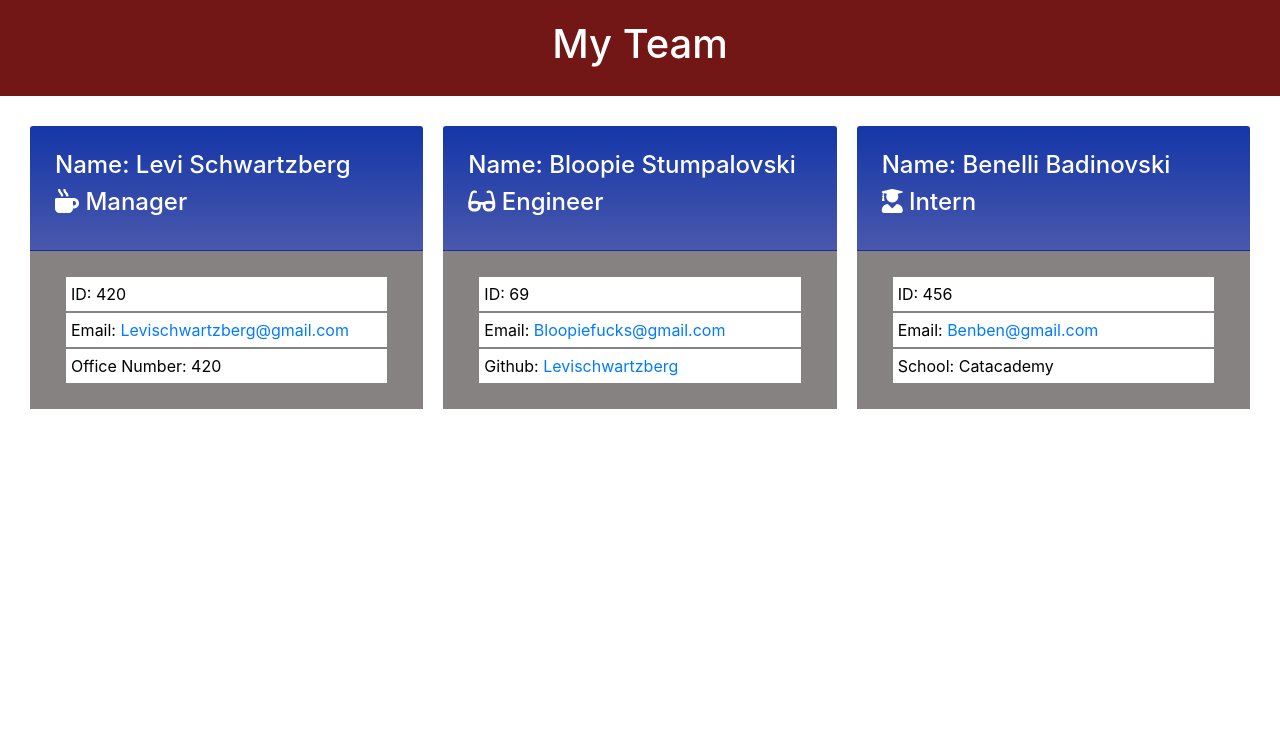
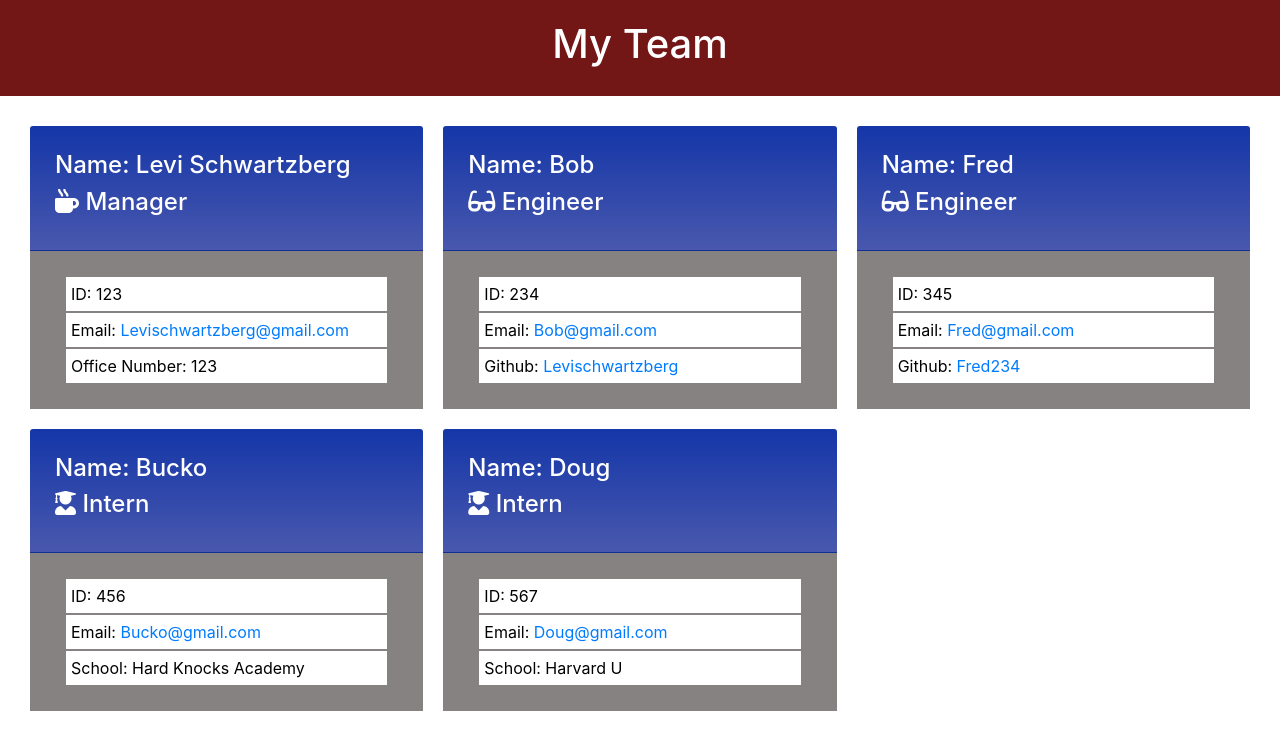
Before and after one commit to Levischwartzberg/Team_Profile_Generator, a website with bundled scripts: page index.html in a window 1280 px wide. Built offline with nearby package versions, Linux system fonts and the light colour scheme.

```diff
--- a/index.html
+++ b/index.html
@@ -41,13 +41,13 @@
                 </div>
                 <div class="card-info">
                     <p>
-                        ID: 420
+                        ID: 123
                     </p>
                     <p>
                         Email: <a href="mailto:Levischwartzberg@gmail.com"> Levischwartzberg@gmail.com </a>
                     </p>
                     <p>
-                        Office Number: 420
+                        Office Number: 123
                     </p>
                 </div>
             </div>
@@ -55,7 +55,7 @@
             <div class="employee-card col-12 col-md-6 col-lg-4">
                 <div class="card-header">
                     <h4>
-                        Name: Bloopie Stumpalovski
+                        Name: Bob
                     </h4>
                     <h4>
                         <i class="fas fa-glasses"></i> Engineer
@@ -63,10 +63,10 @@
                 </div>
                 <div class="card-info">
                     <p>
-                        ID: 69
+                        ID: 234
                     </p>
                     <p>
-                        Email: <a href="mailto:Bloopiefucks@gmail.com"> Bloopiefucks@gmail.com </a>
+                        Email: <a href="mailto:Bob@gmail.com"> Bob@gmail.com </a>
                     </p>
                     <p>
                         Github: <a href="https://github.com/Levischwartzberg"> Levischwartzberg </a>
@@ -77,7 +77,29 @@
             <div class="employee-card col-12 col-md-6 col-lg-4">
                 <div class="card-header">
                     <h4>
-                        Name: Benelli Badinovski
+                        Name: Fred
+                    </h4>
+                    <h4>
+                        <i class="fas fa-glasses"></i> Engineer
+                    </h4>
+                </div>
+                <div class="card-info">
+                    <p>
+                        ID: 345
+                    </p>
+                    <p>
+                        Email: <a href="mailto:Fred@gmail.com"> Fred@gmail.com </a>
+                    </p>
+                    <p>
+                        Github: <a href="https://github.com/Fred234"> Fred234 </a>
+                    </p>
+                </div>
+            </div>
+
+            <div class="employee-card col-12 col-md-6 col-lg-4">
+                <div class="card-header">
+                    <h4>
+                        Name: Bucko
                     </h4>
                     <h4>
                         <i class="fas fa-user-graduate"></i> Intern
@@ -88,10 +110,32 @@
                         ID: 456
                     </p>
                     <p>
-                        Email: <a href="mailto:Benben@gmail.com"> Benben@gmail.com </a>
+                        Email: <a href="mailto:Bucko@gmail.com"> Bucko@gmail.com </a>
                     </p>
                     <p>
-                        School: Catacademy
+                        School: Hard Knocks Academy
+                    </p>
+                </div>
+            </div>
+
+            <div class="employee-card col-12 col-md-6 col-lg-4">
+                <div class="card-header">
+                    <h4>
+                        Name: Doug
+                    </h4>
+                    <h4>
+                        <i class="fas fa-user-graduate"></i> Intern
+                    </h4>
+                </div>
+                <div class="card-info">
+                    <p>
+                        ID: 567
+                    </p>
+                    <p>
+                        Email: <a href="mailto:Doug@gmail.com"> Doug@gmail.com </a>
+                    </p>
+                    <p>
+                        School: Harvard U
                     </p>
                 </div>
             </div>
```
Also changed, not shown: README.md, images/preview1.jpg (added), images/preview2.jpg (added).
